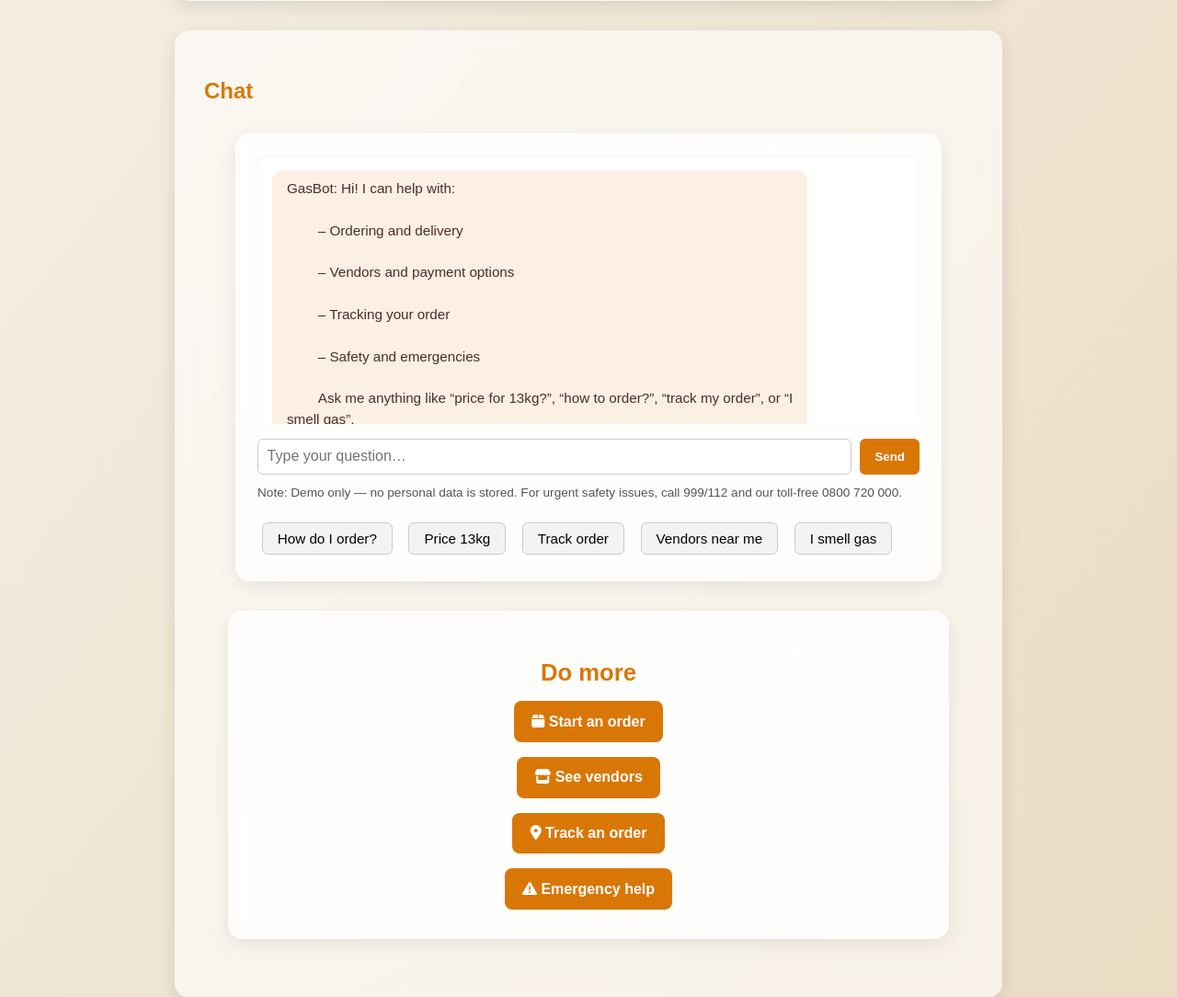
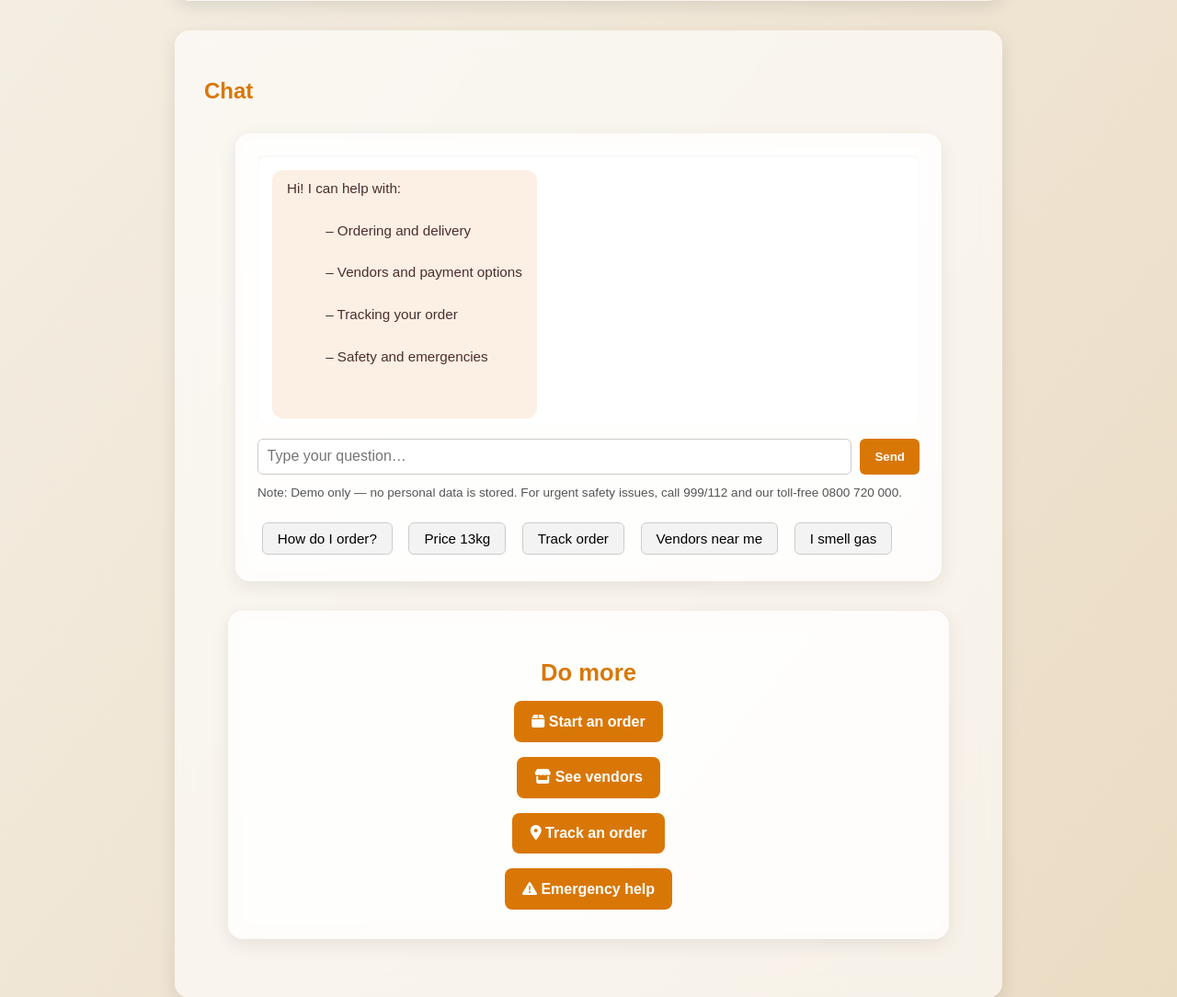
Before and after one commit to Flora72/GasGo, a Django app: page /gasbot/ in a window 1280 px wide. Shown: the part 328-1412 px from the top of the page at 92% size. Run offline with Django 5.2, Linux system fonts and the light colour scheme.

Commit message:
feat(gasbot): enable clickable links, prioritize keyword matching, and polish bot UX

```diff
--- a/templates/gasbot.html
+++ b/templates/gasbot.html
@@ -3,12 +3,30 @@
 <html lang="en">
 <head>
   <meta charset="UTF-8">
-    <title>GasBot (AI Chat) | GasGo</title>
+  <title>GasBot | GasGo</title>
   <meta name="viewport" content="width=device-width, initial-scale=1" />
   <link rel="icon" href="{% static 'images/logo.png' %}" type="image/png">
+  <link rel="shortcut icon" href="{% static 'images/logo.png' %}" type="image/png">
   <link rel="stylesheet" href="https://cdnjs.cloudflare.com/ajax/libs/font-awesome/6.5.0/css/all.min.css">
-    <link rel="shortcut icon" href="{% static 'images/logo.png' %}" type="image/png">
   <link rel="stylesheet" href="{% static 'css/bot.css' %}">
+  <style>
+    .typing .dots::after {
+      content: '';
+      display: inline-block;
+      animation: dots 1s steps(3, end) infinite;
+    }
+    @keyframes dots {
+      0% { content: ''; }
+      33% { content: '.'; }
+      66% { content: '..'; }
+      100% { content: '...'; }
+    }
+    .bot-msg a {
+       color: #D97706;
+       text-decoration: underline;
+     }
+
+  </style>
 </head>
 <body>
 <header class="header">
@@ -28,19 +46,18 @@
   <section>
     <h1>Meet GasBot</h1>
     <p>GasBot is a simple AI-style chatbot that can answer common questions about GasGo — ordering LPG, delivery, vendors, tracking, safety and more. Type a question below to get started.</p>
-        <p>Need human help? Email <a href="mailto:gasgoassistance@gmail.com">gasgosupport@gmail.com</a> or see <a href="{% url 'emergency' %}">Emergency</a>.</p>
+    <p>Need human help? Email <a href="mailto:gasgosupport@gmail.com">gasgosupport@gmail.com</a> or see <a href="{% url 'emergency' %}">Emergency</a>.</p>
   </section>
 
   <section>
     <h2>Chat</h2>
     <div class="chat-container">
       <div id="log" class="chat-log">
-      <div class="bot-msg">GasBot: Hi! I can help with:<br>
+        <div class="bot-msg">Hi! I can help with:<br>
           – Ordering and delivery<br>
           – Vendors and payment options<br>
           – Tracking your order<br>
           – Safety and emergencies<br>
-        Ask me anything like “price for 13kg?”, “how to order?”, “track my order”, or “I smell gas”.
         </div>
       </div>
       <div class="chat-input">
@@ -64,10 +81,9 @@
         <li><a href="{% url 'vendors' %}"><i class="fas fa-store"></i> See vendors</a></li>
         <li><a href="{% url 'track_order' %}"><i class="fas fa-map-marker-alt"></i> Track an order</a></li>
         <li><a href="{% url 'emergency' %}"><i class="fas fa-exclamation-triangle"></i> Emergency help</a></li>
-
       </ul>
     </section>
-
+  </section>
 </main>
 
 <footer>
@@ -79,79 +95,99 @@
   </nav>
   <small>&copy; {{ now|default:2025 }} GasGo. All rights reserved.</small>
 </footer>
+
 <script>
 (function(){
-    var log = document.getElementById('log');
-    var msg = document.getElementById('msg');
-    var send = document.getElementById('send');
+  const log = document.getElementById('log');
+  const msg = document.getElementById('msg');
+  const send = document.getElementById('send');
 
   function append(line, sender = 'bot') {
   const div = document.createElement('div');
   div.className = sender === 'bot' ? 'bot-msg' : 'user-msg';
+  if (sender === 'bot') {
+    div.innerHTML = line;
+  } else {
     div.textContent = line;
+  }
   log.appendChild(div);
   log.scrollTop = log.scrollHeight;
 }
 
+
 function answer(text){
-        var t = (text||'').trim().toLowerCase();
-        function has(){ for (var i=0;i<arguments.length;i++){ if (t.indexOf(arguments[i]) !== -1) return true; } return false; }
-        var reply = "I'm here to help. You can order via the Orders page, choose a vendor, then track delivery. What would you like to do?";
+  const t = (text || '').trim().toLowerCase();
+  function has(){ for (let i = 0; i < arguments.length; i++) { if (t.includes(arguments[i])) return true; } return false; }
 
-        if (has('how','order')){
-            reply = "To order: go to Orders, choose size (6kg/13kg/22.5kg/35kg/50kg), enter your address and contact, then pick a vendor and payment. Start here: /orders/";
-        } else if (has('price','cost','how much')){
-            reply = "Indicative prices: 6kg ~ KSh 1,400–1,500; 13kg ~ KSh 3,050–3,200. Final price depends on brand/vendor and is confirmed on delivery.";
-        } else if (has('13kg','13 kg')){
-            reply = "13kg refills are typically KSh 3,050–3,150 depending on vendor. You can compare on the Vendors page before confirming.";
-        } else if (has('vendor','near me','partners')){
-            reply = "After you fill your order, we show available vendors near you with ETA, ratings and prices. See /vendors/ for examples.";
-        } else if (has('track','tracking','where','rider')){
-            reply = "You can track your rider live on the map here: /track_order/. Allow location for best accuracy.";
-        } else if (has('pay','payment','mpesa','cash','card')){
+  let reply = "Hmm, I didn’t catch that. Try asking about:<br>• How to order<br>• LPG prices<br>• Tracking your order<br>• Safety tips<br>Or click a quick prompt below!";
+
+  if (has('hi','hello','hey','gasbot')) {
+    const hour = new Date().getHours();
+    reply = hour < 12 ? "Good morning! ☀️ What can I help you with?" :
+            hour < 18 ? "Good afternoon! 😊 Need help with an order?" :
+                        "Good evening! 🌙 I’m here if you need anything.";
+  } else if (has('track','tracking','where','rider')) {
+    reply = 'You can track your rider live on the map here: <a href="/track_order/" target="_blank" style="color:#D97706; text-decoration:underline;">Track Order</a>. Allow location for best accuracy.';
+  } else if (has('how','order')) {
+    reply = 'To order: go to <a href="/orders/" target="_blank" style="color:#D97706; text-decoration:underline;">Orders</a>, choose size (6kg/13kg/22.5kg/50kg), enter your address and contact, then pick a vendor and payment.';
+  } else if (has('price','cost','how much','rates','charges','fees')) {
+    reply = "Here’s our current LPG price list:<br>• 6kg Refill – KSh 1,390<br>• 13kg Refill – KSh 3,190<br>• 22.5kg Refill – KSh 5,670<br>• 50kg Refill – KSh 11,800<br><br>New cylinder + gas:<br>• 6kg – KSh 3,190<br>• 13kg – KSh 6,590<br>• 22.5kg – KSh 13,170<br>• 50kg – KSh 23,300<br><br>Prices include delivery and VAT. Final cost may vary slightly by vendor.";
+  } else if (has('13kg','13 kg')) {
+    reply = "13kg refill is KSh 3,190. A new 13kg cylinder with gas is KSh 6,590. Prices include delivery and VAT.";
+  } else if (has('vendor','near me','partners')) {
+    reply = 'After you fill your order, we show available vendors near you with ETA, ratings and prices. See <a href="/vendors/" target="_blank" style="color:#D97706; text-decoration:underline;">Vendors</a> for examples.';
+  } else if (has('pay','payment','mpesa','cash','card')) {
     reply = "Payment options include Cash, M‑Pesa, or Card on delivery (depending on vendor). Choose on the Vendors confirmation step.";
-        } else if (has('deliver','area','coverage','location')){
+  } else if (has('deliver','area','coverage','location')) {
     reply = "We serve major Nairobi neighborhoods via partner vendors. Enter your address on the order form to see nearby options and ETA.";
-        } else if (has('time','eta','how long','minutes','hours')){
+  } else if (has('time','eta','how long','minutes','hours')) {
     reply = "Typical ETA is 30–90 minutes depending on distance and traffic. You’ll see a live estimate after choosing a vendor.";
-        } else if (has('safety','install','regulator','leak','smell','fire','burner')){
-            if (has('fire')){
+  } else if (has('safety','install','regulator','leak','smell','fire','burner')) {
+    if (has('fire')) {
       reply = "If there is fire: evacuate immediately, call 999/112. If safe and trained, use a suitable extinguisher. Do not take risks.";
-            } else if (has('smell','leak')){
+    } else if (has('smell','leak')) {
       reply = "If you smell gas: close the valve if safe, open windows, avoid switches/flames, evacuate, call 999/112 and 0800 720 000.";
-            } else if (has('install','regulator')){
+    } else if (has('install','regulator')) {
       reply = "Installation tips: ensure regulator matches valve, check the O‑ring, secure the hose, and perform a soapy water leak test.";
-            } else if (has('burner')){
+    } else if (has('burner')) {
       reply = "Burner not lighting: confirm gas is on, regulator locked, hose ok, try another ignition, and perform a leak check.";
     } else {
       reply = "Safety first: keep cylinders upright/ventilated, check seals/regulator fit, and use soapy water for leak checks.";
     }
-        } else if (has('contact','help','support','agent','human')){
-            reply = "You can reach our team at gasgosupport@gmail.com or via the Emergency page for urgent issues.";
+  } else if (has('contact','help','support','agent','human')) {
+    reply = 'You can reach our team at <a href="mailto:gasgosupport@gmail.com" style="color:#D97706;">gasgosupport@gmail.com</a> or via the <a href="/emergency/" style="color:#D97706;">Emergency</a> page for urgent issues.';
   }
-        append('GasBot: ' + reply);
+
+  append(reply, 'bot');
+  msg.scrollIntoView({ behavior: 'smooth', block: 'center' });
 }
+
 
   function sendMsg(){
     const q = msg.value.trim();
     if (!q) return;
     append('You: ' + q, 'user');
+
     msg.value = '';
-  append('GasBot is typing...', 'bot');
+    const typingDiv = document.createElement('div');
+    typingDiv.className = 'bot-msg typing';
+    typingDiv.innerHTML = 'GasBot is typing<span class="dots">...</span>';
+    log.appendChild(typingDiv);
+    log.scrollTop = log.scrollHeight;
+
     setTimeout(() => {
       const last = log.lastChild;
-    if (last && last.textContent.includes('typing')) log.removeChild(last);
+      if (last && last.classList.contains('typing')) log.removeChild(last);
       answer(q);
     }, 1000);
   }
+
   if (send) send.addEventListener('click', sendMsg);
   if (msg) msg.addEventListener('keydown', function(e){ if (e.key === 'Enter'){ e.preventDefault(); sendMsg(); }});
 
-    // Quick prompt buttons
   Array.prototype.forEach.call(document.querySelectorAll('button[data-q]'), function(btn){
     btn.addEventListener('click', function(){
       if (btn.getAttribute('data-emergency') === '1') {
-                // Redirect to Emergency page when emergency prompt is clicked
         window.location.href = "{% url 'emergency' %}";
         return;
       }
```
Lines whose indentation alone changed are shown as unchanged.
